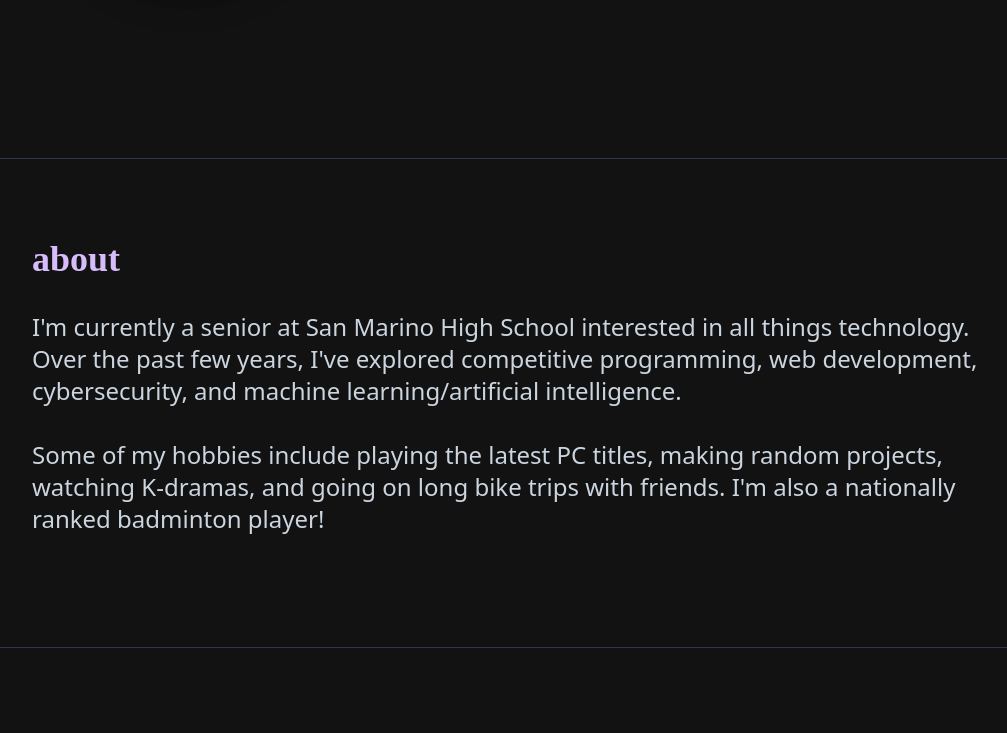
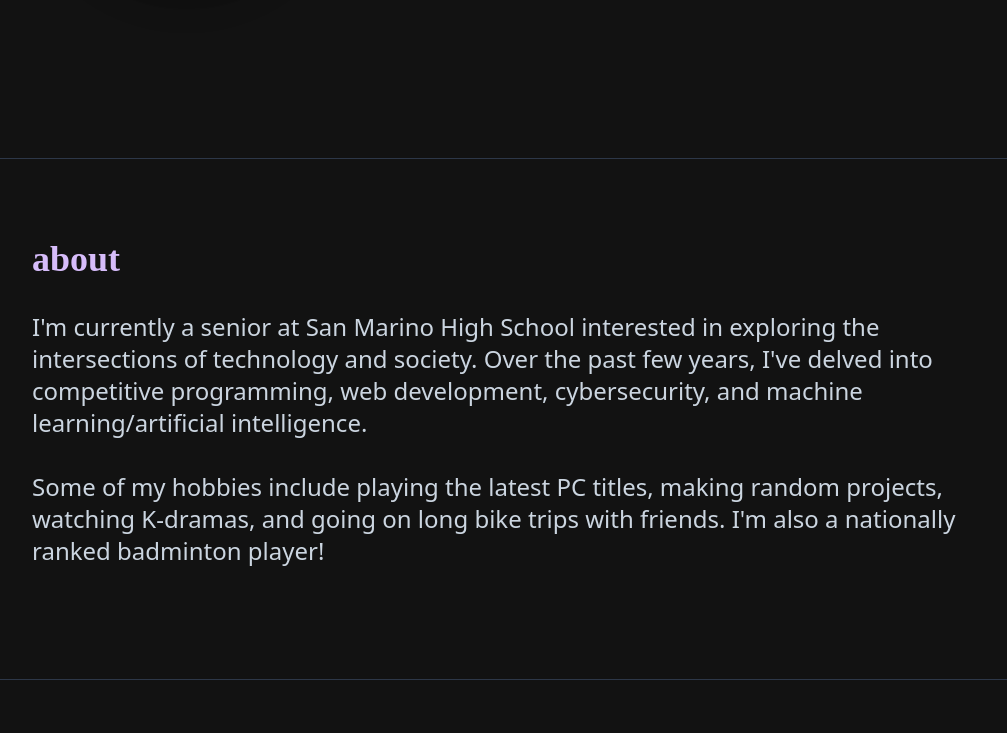
Before and after one commit to kevinjl321/portfolio, a React (Create React App) app: page / in a window 1280 px wide. Shown: the part 579-1312 px from the top of the page, without its empty margins (128-1135 px from the left). Built offline with nearby package versions, Linux system fonts and the light colour scheme.

Commit message:
rework descriptions

```diff
--- a/src/components/About.tsx
+++ b/src/components/About.tsx
@@ -13,7 +13,7 @@ export class About extends Component {
           </div>
           <div className="mb-8">
             <p className="mb-8 text-xl md:text-2xl">
-              I'm currently a senior at San Marino High School interested in all things technology. Over the past few years, I've explored
+              I'm currently a senior at San Marino High School interested in exploring the intersections of technology and society. Over the past few years, I've delved into
               competitive programming, web development, cybersecurity, and machine learning/artificial intelligence.
               <br></br>
               <br></br>
```
